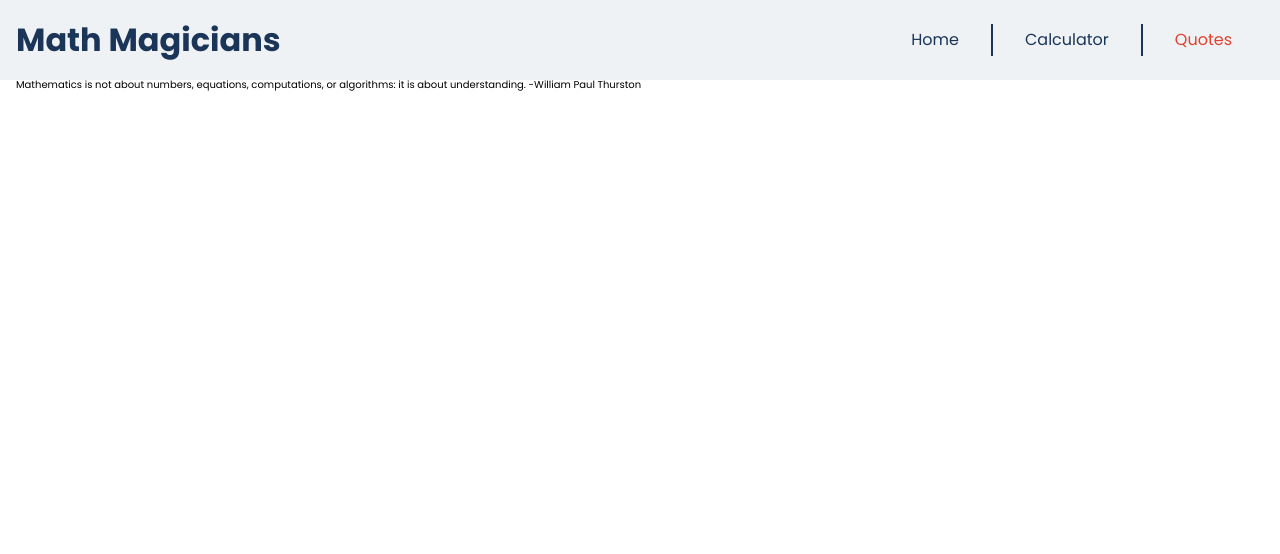
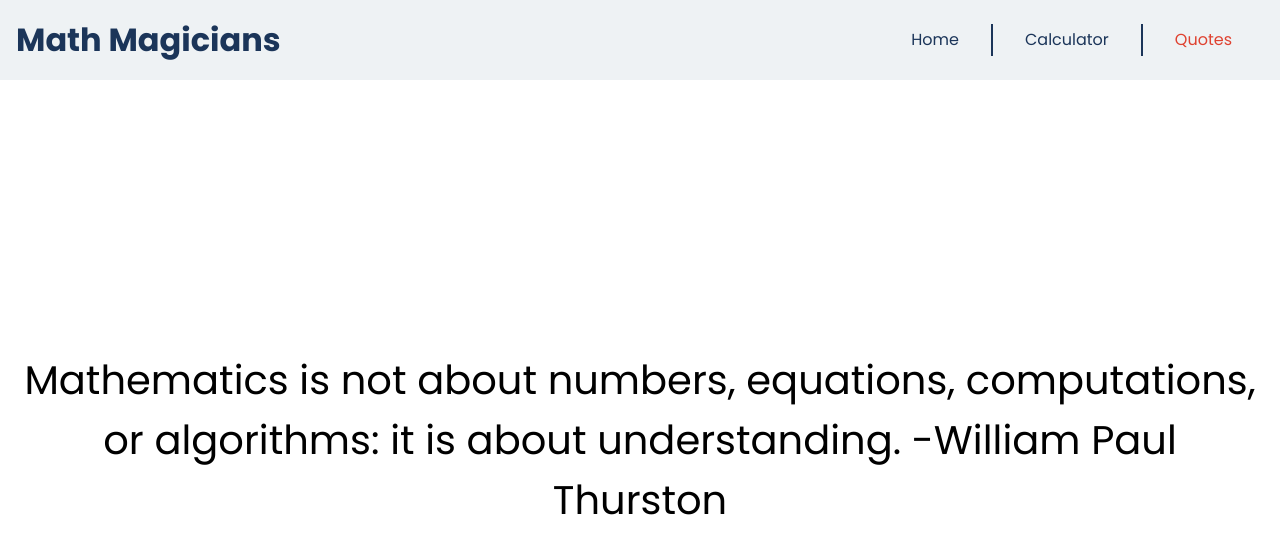
Before and after one commit to shahadat3669/math-magicians, a React (Create React App) app: page /quote in a window 1280 px wide. Shown: the top 554 px of the page. Built offline with nearby package versions, Linux system fonts and the light colour scheme.

Commit message:
Add styles for quote component.

```diff
--- a/src/App.css
+++ b/src/App.css
@@ -68,6 +68,7 @@
   line-height: 1.5;
   margin-bottom: 1rem;
 }
+
 .calculator {
   justify-content: space-between;
   width: 100%;
@@ -133,3 +134,14 @@ button:hover {
   grid-row: 5 / 6;
   grid-column: 1/3;
 }
+
+.quote {
+  width: 100%;
+  height: 100%;
+  display: flex;
+  font-size: 2.5rem;
+  line-height: 1.5;
+  text-align: center;
+  align-items: center;
+  justify-content: center;
+}
```
